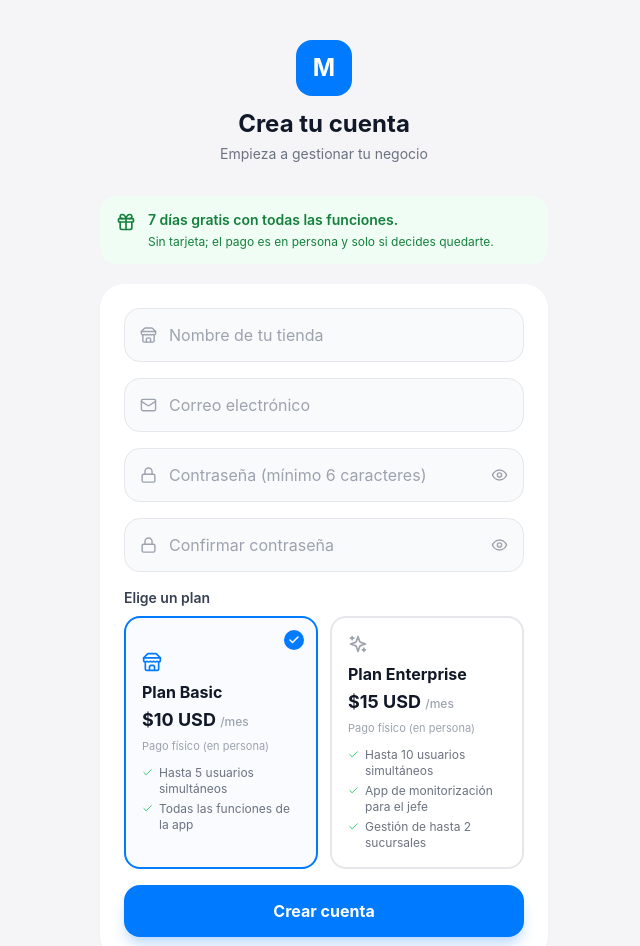
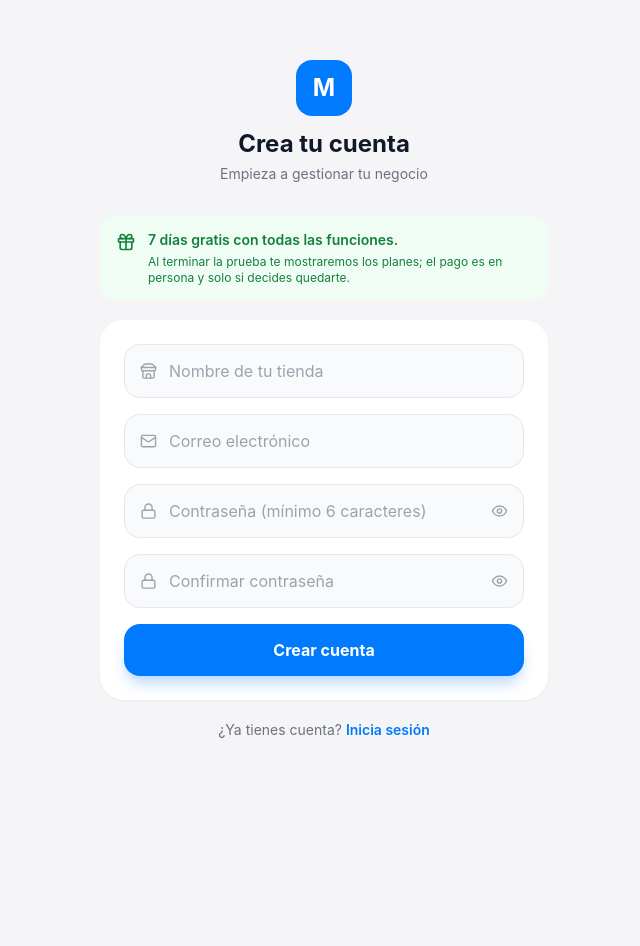
Before and after one commit to brianmojena/al-dia-pos, a React (Vite) app in the folder client/: page /register in a window 1280 px wide. Shown: the top 946 px of the page, without its empty margins (316-956 px from the left). After the commit the page ends 800 px from the top, so only its background shows below. Built offline with nearby package versions, Linux system fonts and the light colour scheme.

Commit message:
feat(registro): ocultar planes en el registro y mostrarlos al vencer la prueba

```diff
--- a/client/src/components/LockedScreen.jsx
+++ b/client/src/components/LockedScreen.jsx
@@ -1,7 +1,8 @@
 import { useState } from 'react'
 import { Lock, RefreshCw, LogOut } from 'lucide-react'
 import { useAuth } from '../context/AuthContext'
-import { planLabel } from '../lib/plans'
+import { planOf } from '../lib/plans'
+import PlanCards from './PlanCards'
 
 /**
  * Pantalla de espera cuando la prueba gratuita venció sin que el
@@ -28,16 +29,20 @@ export default function LockedScreen() {
 
   return (
     <div className="min-h-screen bg-[#F5F5F7] flex items-center justify-center p-5">
-      <div className="w-full max-w-sm bg-white rounded-3xl p-7 shadow-sm text-center">
+      <div className="w-full max-w-md bg-white rounded-3xl p-7 shadow-sm text-center">
         <div className="w-14 h-14 bg-amber-100 text-amber-700 rounded-2xl flex items-center justify-center mx-auto mb-4">
           <Lock size={26} />
         </div>
         <h1 className="text-xl font-bold text-gray-900">Tu prueba gratuita terminó</h1>
         <p className="text-sm text-gray-500 mt-2">
-          La cuenta de <strong>{user?.store_name}</strong> (Plan {planLabel(user?.plan)}) está
-          esperando la confirmación de administración. El pago es en persona: en cuanto se
-          confirme, podrás seguir usando la app.
+          La cuenta de <strong>{user?.store_name}</strong> está esperando la
+          confirmación de administración. Elige tu plan: el pago es en persona y, en cuanto
+          se confirme, podrás seguir usando la app.
         </p>
+
+        <div className="mt-5">
+          <PlanCards current={planOf(user?.plan)} />
+        </div>
 
         {sinConfirmar && (
           <p className="text-sm text-amber-700 bg-amber-50 rounded-xl px-3 py-2 mt-4">
--- /dev/null
+++ b/client/src/components/PlanCards.jsx
@@ -0,0 +1,68 @@
+import { Store, Sparkles, Check } from 'lucide-react'
+
+// El cobro no tiene pasarela: se paga en persona. El Plan Enterprise incluye
+// la app de monitorización del jefe y hasta 2 sucursales.
+const PLANS = [
+  {
+    id: 'basic',
+    icon: Store,
+    title: 'Plan Basic',
+    price: '$10 USD',
+    priceNote: '/mes',
+    tag: 'Pago físico (en persona)',
+    features: ['Hasta 5 usuarios simultáneos', 'Todas las funciones de la app'],
+  },
+  {
+    id: 'enterprise',
+    icon: Sparkles,
+    title: 'Plan Enterprise',
+    price: '$15 USD',
+    priceNote: '/mes',
+    tag: 'Pago físico (en persona)',
+    features: [
+      'Hasta 10 usuarios simultáneos',
+      'App de monitorización para el jefe',
+      'Gestión de hasta 2 sucursales',
+    ],
+  },
+]
+
+/** Tarjetas de los planes comerciales; `current` marca el de la tienda. */
+export default function PlanCards({ current }) {
+  return (
+    <div className="grid grid-cols-1 gap-3 text-left">
+      {PLANS.map(p => {
+        const Icon = p.icon
+        const selected = current === p.id
+        return (
+          <div
+            key={p.id}
+            className={`relative rounded-2xl p-4 border-2 ${
+              selected ? 'border-[#007AFF] bg-blue-50/40' : 'border-gray-200 bg-white'
+            }`}
+          >
+            {selected && (
+              <div className="absolute top-3 right-3 w-5 h-5 bg-[#007AFF] rounded-full flex items-center justify-center">
+                <Check size={12} className="text-white" strokeWidth={3} />
+              </div>
+            )}
+            <Icon size={20} className={selected ? 'text-[#007AFF]' : 'text-gray-400'} />
+            <p className="font-bold text-gray-900 mt-2">{p.title}</p>
+            <p className="text-lg font-bold text-gray-900 mt-0.5">
+              {p.price} <span className="text-xs font-medium text-gray-400">{p.priceNote}</span>
+            </p>
+            <p className="text-[11px] text-gray-400 mt-1">{p.tag}</p>
+            <ul className="mt-2.5 space-y-1">
+              {p.features.map(f => (
+                <li key={f} className="text-xs text-gray-500 flex items-start gap-1.5">
+                  <Check size={11} className="mt-0.5 flex-shrink-0 text-green-500" />
+                  {f}
+                </li>
+              ))}
+            </ul>
+          </div>
+        )
+      })}
+    </div>
+  )
+}
--- a/client/src/pages/Register.jsx
+++ b/client/src/pages/Register.jsx
@@ -1,34 +1,7 @@
 import { useState } from 'react'
 import { Link, useNavigate } from 'react-router-dom'
-import { Mail, Lock, Store, AlertCircle, Check, Sparkles, Eye, EyeOff, Gift } from 'lucide-react'
+import { Mail, Lock, Store, AlertCircle, Eye, EyeOff, Gift } from 'lucide-react'
 import { useAuth } from '../context/AuthContext'
-
-// El cobro no tiene pasarela: se paga en persona. El Plan Enterprise incluye
-// la app de monitorización del jefe y hasta 2 sucursales.
-const PLANS = [
-  {
-    id: 'basic',
-    icon: Store,
-    title: 'Plan Basic',
-    price: '$10 USD',
-    priceNote: '/mes',
-    tag: 'Pago físico (en persona)',
-    features: ['Hasta 5 usuarios simultáneos', 'Todas las funciones de la app'],
-  },
-  {
-    id: 'enterprise',
-    icon: Sparkles,
-    title: 'Plan Enterprise',
-    price: '$15 USD',
-    priceNote: '/mes',
-    tag: 'Pago físico (en persona)',
-    features: [
-      'Hasta 10 usuarios simultáneos',
-      'App de monitorización para el jefe',
-      'Gestión de hasta 2 sucursales',
-    ],
-  },
-]
 
 export default function Register() {
   const { register } = useAuth()
@@ -37,7 +10,6 @@ export default function Register() {
   const [email,         setEmail]         = useState('')
   const [password,      setPassword]      = useState('')
   const [confirm,       setConfirm]       = useState('')
-  const [plan,          setPlan]          = useState('basic')
   const [error,         setError]         = useState('')
   const [submitting,    setSubmitting]    = useState(false)
   const [showPassword,  setShowPassword]  = useState(false)
@@ -56,7 +28,7 @@ export default function Register() {
     setSubmitting(true)
     try {
       // Trim del email para doble seguridad
-      await register({ email: email.trim(), password, store_name: storeName, plan })
+      await register({ email: email.trim(), password, store_name: storeName })
       // Al cartel de bienvenida (prueba de 7 días + plan pendiente de
       // confirmación), no directo a la app.
       navigate('/bienvenida')
@@ -81,7 +53,7 @@ export default function Register() {
           <Gift size={20} className="flex-shrink-0 mt-0.5" />
           <div>
             <p className="text-sm font-semibold">7 días gratis con todas las funciones.</p>
-            <p className="text-xs mt-1">Sin tarjeta; el pago es en persona y solo si decides quedarte.</p>
+            <p className="text-xs mt-1">Al terminar la prueba te mostraremos los planes; el pago es en persona y solo si decides quedarte.</p>
           </div>
         </div>
 
@@ -165,47 +137,6 @@ export default function Register() {
             </button>
           </div>
 
-          {/* Plan selector */}
-          <div>
-            <p className="text-sm font-semibold text-gray-700 mb-2">Elige un plan</p>
-            <div className="grid grid-cols-1 sm:grid-cols-2 gap-3">
-              {PLANS.map(p => {
-                const Icon = p.icon
-                const selected = plan === p.id
-                return (
-                  <button
-                    key={p.id}
-                    type="button"
-                    onClick={() => setPlan(p.id)}
-                    className={`relative text-left rounded-2xl p-4 border-2 transition-all ${
-                      selected ? 'border-[#007AFF] bg-blue-50/40' : 'border-gray-200 bg-white hover:border-gray-300'
-                    }`}
-                  >
-                    {selected && (
-                      <div className="absolute top-3 right-3 w-5 h-5 bg-[#007AFF] rounded-full flex items-center justify-center">
-                        <Check size={12} className="text-white" strokeWidth={3} />
-                      </div>
-                    )}
-                    <Icon size={20} className={selected ? 'text-[#007AFF]' : 'text-gray-400'} />
-                    <p className="font-bold text-gray-900 mt-2">{p.title}</p>
-                    <p className="text-lg font-bold text-gray-900 mt-0.5">
-                      {p.price} <span className="text-xs font-medium text-gray-400">{p.priceNote}</span>
-                    </p>
-                    <p className="text-[11px] text-gray-400 mt-1">{p.tag}</p>
-                    <ul className="mt-2.5 space-y-1">
-                      {p.features.map(f => (
-                        <li key={f} className="text-xs text-gray-500 flex items-start gap-1.5">
-                          <Check size={11} className="mt-0.5 flex-shrink-0 text-green-500" />
-                          {f}
-                        </li>
-                      ))}
-                    </ul>
-                  </button>
-                )
-              })}
-            </div>
-          </div>
-
           <button
             type="submit"
             disabled={submitting}
```
